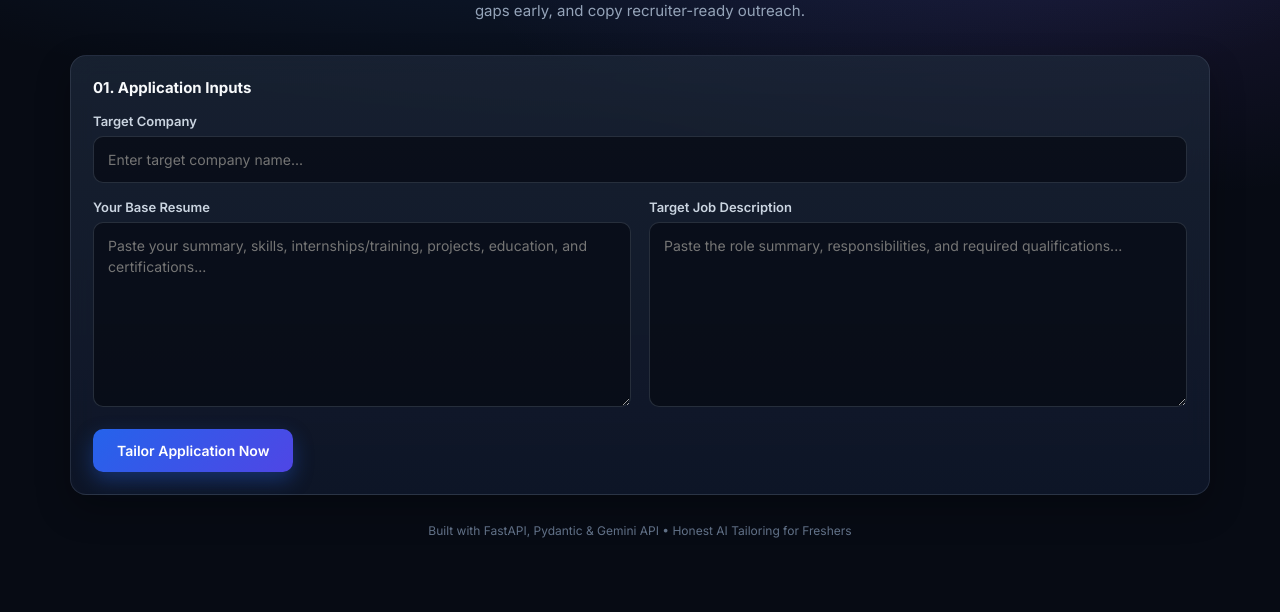
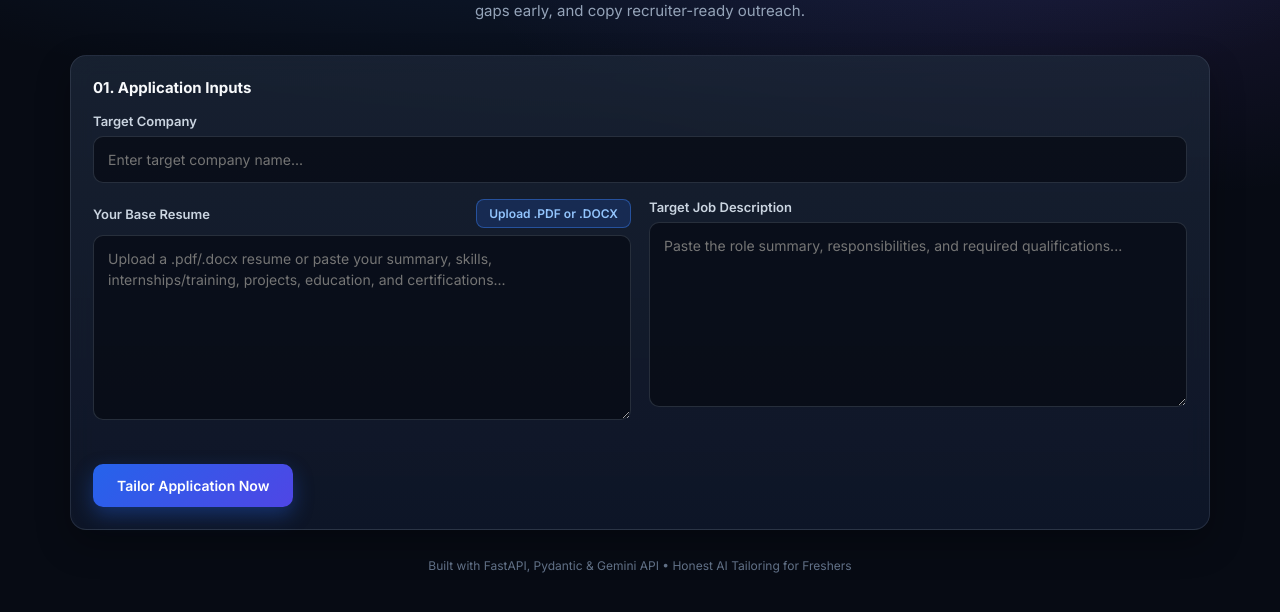
Before and after one commit to tejaswiniguduru/fresher-ai-application-tailor, a FastAPI app: page / in a window 1280 px wide. Shown: the part 159-771 px from the top of the page. Run offline with FastAPI, Linux system fonts and the light colour scheme.

Commit message:
Add PDF and DOCX resume upload extraction

```diff
--- a/app.py
+++ b/app.py
@@ -1,12 +1,17 @@
+from io import BytesIO
 from pathlib import Path
-from fastapi import FastAPI, HTTPException
+from docx import Document
+from fastapi import FastAPI, File, HTTPException, UploadFile
 from fastapi.responses import HTMLResponse
 from pydantic import BaseModel
+from pypdf import PdfReader
 from tailor_engine import tailor_application
 
 app = FastAPI(title="Fresher AI Application Tailor")
 
 TEMPLATE_PATH = Path(__file__).parent / "templates" / "index.html"
+
+MAX_UPLOAD_BYTES = 5 * 1024 * 1024  # 5 MB
 
 
 class TailorRequest(BaseModel):
@@ -15,9 +20,62 @@ class TailorRequest(BaseModel):
     target_company: str = "Target Company"
 
 
+def _extract_pdf_text(data: bytes) -> str:
+    reader = PdfReader(BytesIO(data))
+    pages = [(page.extract_text() or "").strip() for page in reader.pages]
+    return "\n\n".join(p for p in pages if p)
+
+
+def _extract_docx_text(data: bytes) -> str:
+    doc = Document(BytesIO(data))
+    lines: list[str] = []
+    for p in doc.paragraphs:
+        txt = p.text.strip()
+        if txt:
+            lines.append(txt)
+    for table in doc.tables:
+        for row in table.rows:
+            cells = [c.text.strip() for c in row.cells if c.text.strip()]
+            if cells:
+                lines.append(" | ".join(cells))
+    return "\n".join(lines)
+
+
 @app.get("/", response_class=HTMLResponse)
 def home():
     return TEMPLATE_PATH.read_text(encoding="utf-8")
+
+
+@app.post("/api/extract-resume")
+async def api_extract_resume(file: UploadFile = File(...)):
+    filename = (file.filename or "").lower()
+    if not (filename.endswith(".pdf") or filename.endswith(".docx")):
+        raise HTTPException(
+            status_code=400,
+            detail="Unsupported file type. Please upload a .pdf or .docx resume.",
+        )
+
+    raw_bytes = await file.read()
+    if not raw_bytes:
+        raise HTTPException(status_code=400, detail="Uploaded file is empty.")
+    if len(raw_bytes) > MAX_UPLOAD_BYTES:
+        raise HTTPException(status_code=400, detail="File exceeds the 5 MB size limit.")
+
+    try:
+        if filename.endswith(".pdf"):
+            extracted = _extract_pdf_text(raw_bytes)
+        else:
+            extracted = _extract_docx_text(raw_bytes)
+    except Exception as exc:
+        raise HTTPException(status_code=422, detail=f"Could not read file: {exc}")
+
+    if not extracted.strip():
+        raise HTTPException(
+            status_code=422,
+            detail="No selectable text found in the file (scanned image PDFs need OCR). Paste text instead.",
+        )
+
+    return {"text": extracted, "filename": file.filename}
 
 
 @app.post("/api/tailor")
--- a/requirements.txt
+++ b/requirements.txt
@@ -3,3 +3,6 @@ uvicorn
 google-genai
 pydantic
 python-dotenv
+pypdf
+python-docx
+python-multipart
--- a/templates/index.html
+++ b/templates/index.html
@@ -124,16 +124,18 @@
       cursor: pointer;
       transition: background 0.15s, border-color 0.15s;
     }
-    .btn-sm:hover { background: rgba(71, 85, 105, 0.85); border-color: rgba(148, 163, 184, 0.4); }
+    .btn-sm:hover:not(:disabled) { background: rgba(71, 85, 105, 0.85); border-color: rgba(148, 163, 184, 0.4); }
+    .btn-sm:disabled { opacity: 0.6; cursor: not-allowed; }
     .btn-accent-sm {
       background: rgba(37, 99, 235, 0.2);
       border-color: rgba(59, 130, 246, 0.45);
       color: #93c5fd;
     }
-    .btn-accent-sm:hover { background: rgba(37, 99, 235, 0.35); }
+    .btn-accent-sm:hover:not(:disabled) { background: rgba(37, 99, 235, 0.35); }
 
     .row-between { display: flex; justify-content: space-between; align-items: center; gap: 12px; flex-wrap: wrap; }
     .btn-group { display: flex; align-items: center; gap: 8px; flex-wrap: wrap; }
+    .upload-meta { font-size: 12px; color: #93c5fd; margin-top: 6px; min-height: 16px; }
 
     /* Loading Spinner */
     .spinner {
@@ -302,8 +304,15 @@
 
         <div class="grid-2">
           <div>
-            <label for="resume">Your Base Resume</label>
-            <textarea id="resume" placeholder="Paste your summary, skills, internships/training, projects, education, and certifications..."></textarea>
+            <div class="row-between" style="margin-bottom: 7px;">
+              <label for="resume" style="margin: 0;">Your Base Resume</label>
+              <button id="uploadBtn" class="btn-sm btn-accent-sm" type="button" onclick="document.getElementById('resumeFile').click()">
+                Upload .PDF or .DOCX
+              </button>
+              <input id="resumeFile" type="file" accept=".pdf,.docx,application/pdf,application/vnd.openxmlformats-officedocument.wordprocessingml.document" style="display:none;" onchange="uploadResumeFile(this)" />
+            </div>
+            <textarea id="resume" placeholder="Upload a .pdf/.docx resume or paste your summary, skills, internships/training, projects, education, and certifications..."></textarea>
+            <div id="uploadStatus" class="upload-meta"></div>
           </div>
           <div>
             <label for="jd">Target Job Description</label>
@@ -393,6 +402,38 @@
     let candidateNameForFile = "Tailored_Resume";
     const resumeEl = document.getElementById("resume");
 
+    async function uploadResumeFile(inputEl) {
+      const file = inputEl.files && inputEl.files[0];
+      if (!file) return;
+
+      const uploadBtn = document.getElementById("uploadBtn");
+      const uploadStatus = document.getElementById("uploadStatus");
+      uploadBtn.disabled = true;
+      uploadStatus.textContent = `Extracting text from ${file.name}...`;
+
+      try {
+        const formData = new FormData();
+        formData.append("file", file);
+
+        const res = await fetch("/api/extract-resume", {
+          method: "POST",
+          body: formData
+        });
+        const data = await res.json();
+        if (!res.ok) throw new Error(data.detail || "Failed to extract file text");
+
+        resumeEl.value = data.text;
+        uploadStatus.textContent = `Loaded ${data.filename} — review or edit before tailoring.`;
+      } catch (err) {
+        console.error(err);
+        uploadStatus.textContent = `Upload failed: ${err.message}`;
+        alert(err.message);
+      } finally {
+        uploadBtn.disabled = false;
+        inputEl.value = "";
+      }
+    }
+
     function downloadResumePdf() {
       const originalTitle = document.title;
       document.title = candidateNameForFile;
@@ -411,7 +452,7 @@
       const status = document.getElementById("statusText");
 
       if (!base_resume || !job_description) {
-        alert("Please paste both your base resume and the job description.");
+        alert("Please upload or paste your base resume and paste the job description.");
         return;
       }
 
```
